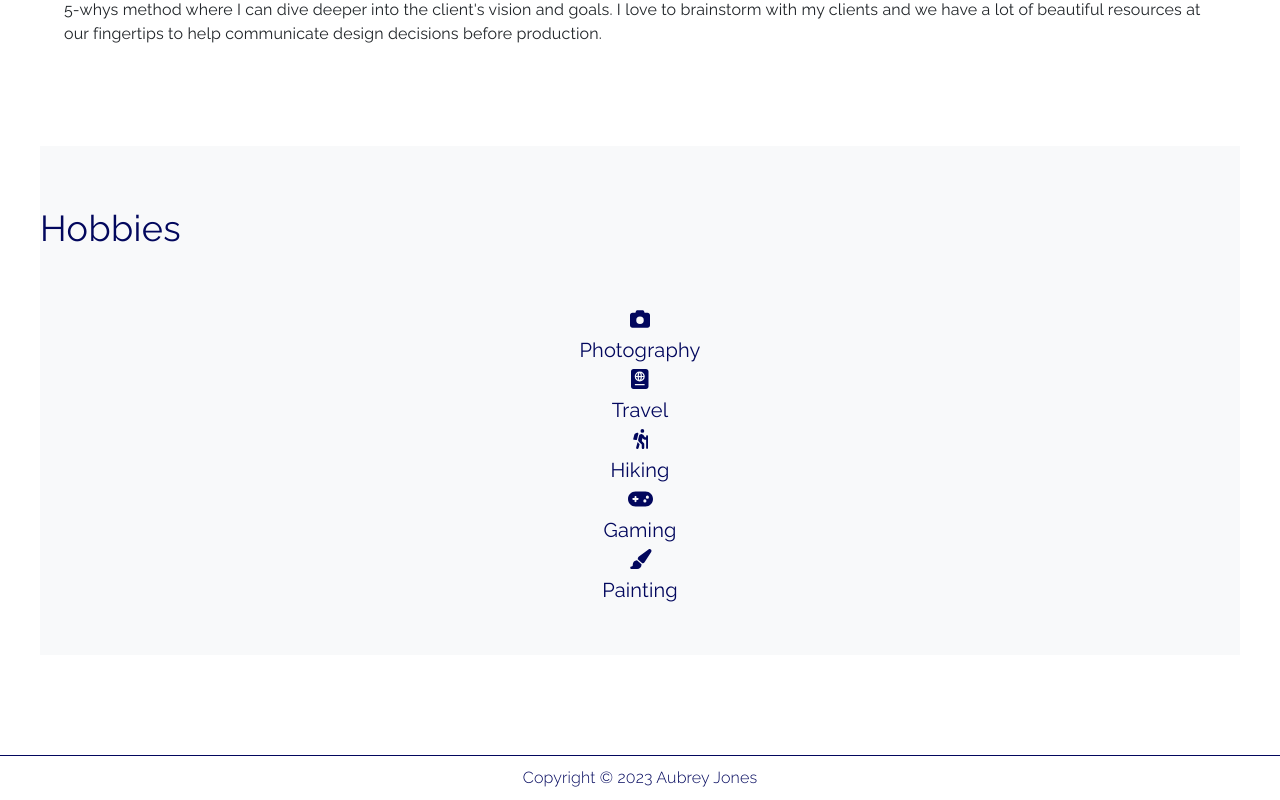
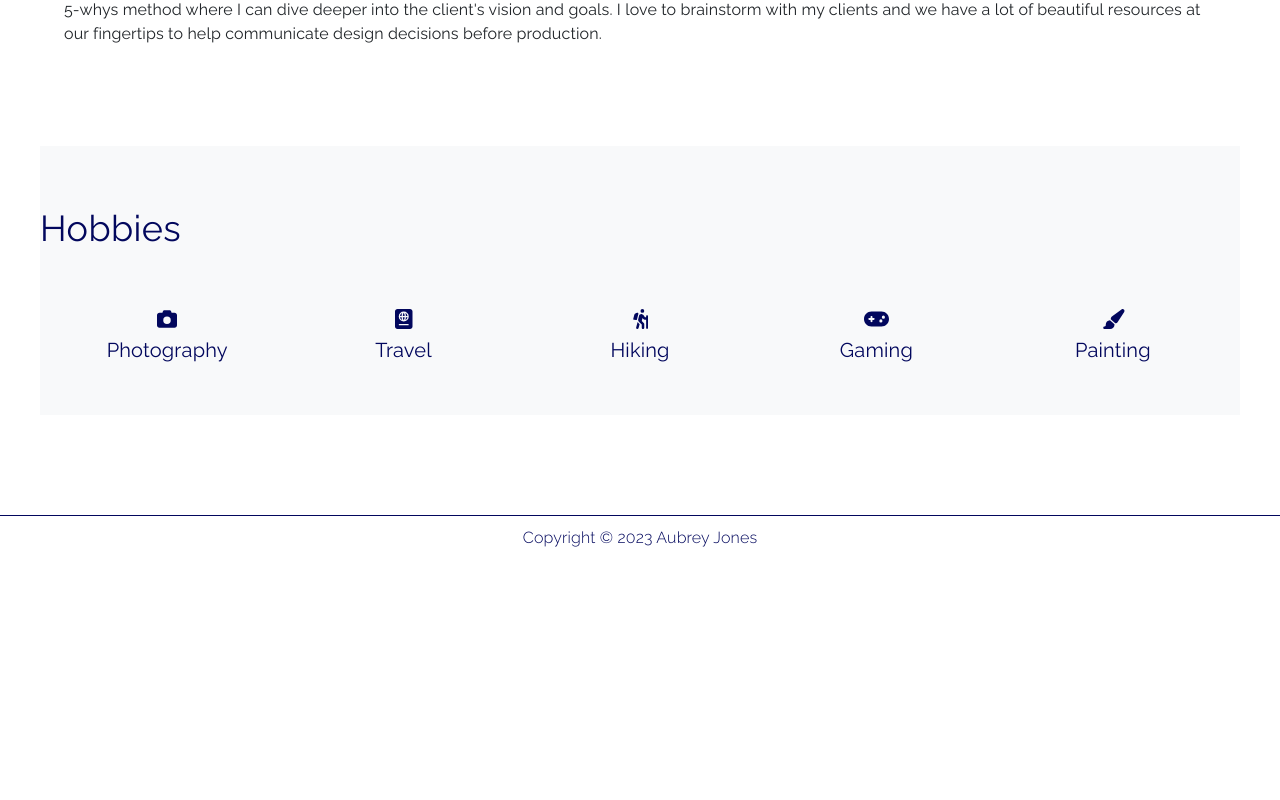
Before and after one commit to aubreyjonescreatives/ux-ui-portfolio, a React (Create React App) app: page /about in a window 1280 px wide. Shown: the part 4198-4998 px from the top of the page. After the commit the page ends 4758 px from the top, so only its background shows below. Built offline with nearby package versions, Linux system fonts and the light colour scheme.

Commit message:
added col and rows to icons

```diff
--- a/src/Pages/About.js
+++ b/src/Pages/About.js
@@ -457,42 +457,50 @@ const About = () => {
 
     <Box sx={boxStylesB}>
     <Typography sx={headerStylesB}>Hobbies</Typography>
+
 <Container sx={allIcons}>
+<Row>
+      <Col>
     <Container sx={oneIcon}>
       <Typography sx={aboutIcon}>
       <FontAwesomeIcon icon={faCamera} />
       </Typography>
       <Typography sx={aboutIcon}>Photography</Typography>
     </Container>
-
+    </Col>
+    <Col>
     <Container sx={oneIcon}>
       <Typography sx={aboutIcon}>
       <FontAwesomeIcon icon={faPassport} />
       </Typography>
       <Typography sx={aboutIcon}>Travel</Typography>
     </Container>
-
+    </Col>
+    <Col>
     <Container sx={oneIcon}>
       <Typography sx={aboutIcon}>
       <FontAwesomeIcon icon={faPersonHiking} />
       </Typography>
       <Typography sx={aboutIcon}>Hiking</Typography>
     </Container>
-
+    </Col>
+    <Col>
     <Container sx={oneIcon}>
       <Typography sx={aboutIcon}>
       <FontAwesomeIcon icon={faGamepad} />
       </Typography>
       <Typography sx={aboutIcon}>Gaming</Typography>
     </Container>
-
-
+    </Col>
+    <Col>
     <Container sx={oneIcon}>
       <Typography sx={aboutIcon}>
       <FontAwesomeIcon icon={faPaintbrush} />
       </Typography>
       <Typography sx={aboutIcon}>Painting</Typography>
     </Container>
+    </Col>
+    </Row>
     </Container>
     </Box>
     </Box>
```
